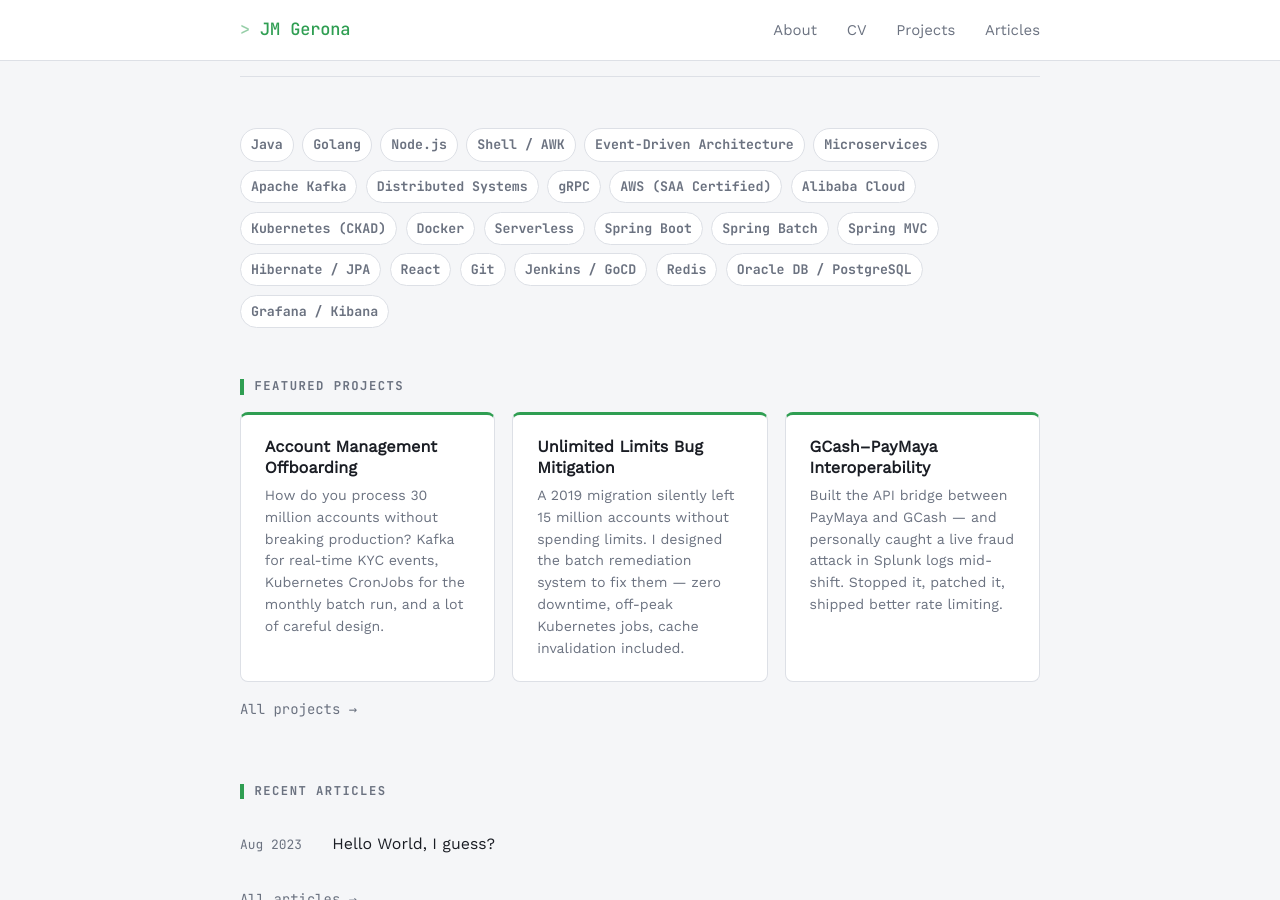
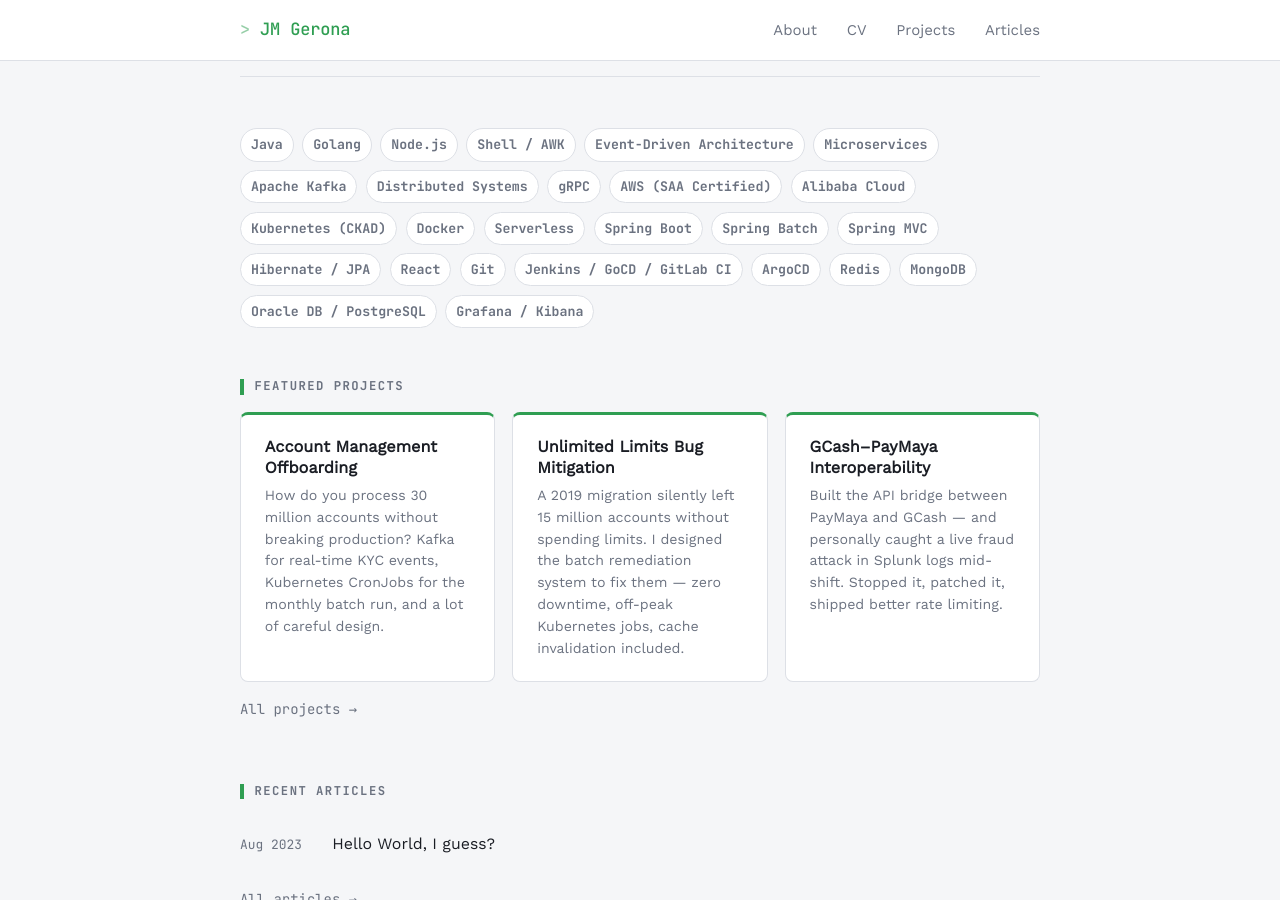
Before and after one commit to hollabalo/hollabalo.github.io, a Jekyll site: the page built from index.md, in a window 1280 px wide and 900 px high, scrolled down 512 px. Built offline with Jekyll 4.4.1, drawn with Linux system fonts in a browser that asks for light colours; nearby versions of some CDN libraries.

Commit message:
Add ArgoCD, MongoDB, GitLab CI to skills from README cross-reference
https://claude.ai/code/session_01YGNcrnCA6E3zRUaDgSKiqk

```diff
--- a/_config.yml
+++ b/_config.yml
@@ -35,8 +35,10 @@ skills:
     - React
   tools:
     - Git
-    - Jenkins / GoCD
+    - Jenkins / GoCD / GitLab CI
+    - ArgoCD
     - Redis
+    - MongoDB
     - Oracle DB / PostgreSQL
     - Grafana / Kibana
 
```
